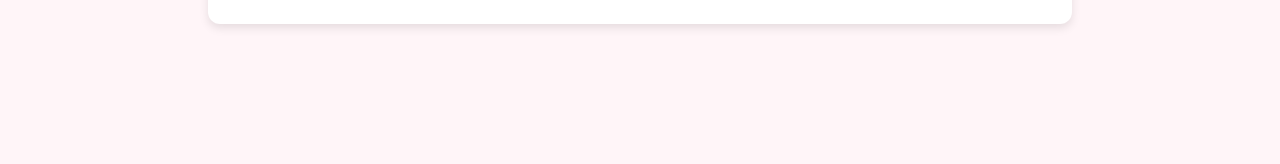
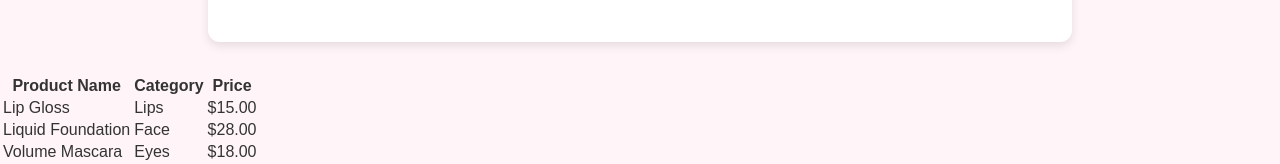
Before and after one commit to teelXO/Make-up, a plain HTML site: page index.html in a window 1280 px wide. Shown: the part 1369-1533 px from the top of the page. Before the commit the page ends 1425 px from the top, so only its background shows below. Drawn offline with Linux system fonts and the light colour scheme.

Commit message:
Add product table to index.html
Added a product table with product details.

```diff
--- a/index.html
+++ b/index.html
@@ -1,4 +1,4 @@
-<!DOCTYPE html>
+mi<!DOCTYPE html>
 <html lang="en">
 <head>
   <meta charset="UTF-8">
@@ -260,3 +260,32 @@
 
 </body>
 </html>
+<table>
+    <thead>
+      <tr>
+        <th>Product Name</th>
+        <th>Category</th>
+        <th>Price</th>
+      </tr>
+    </thead>
+    <tbody>
+      <tr>
+        <td>Lip Gloss</td>
+        <td>Lips</td>
+        <td>$15.00</td>
+      </tr>
+      <tr>
+        <td>Liquid Foundation</td>
+        <td>Face</td>
+        <td>$28.00</td>
+      </tr>
+      <tr>
+        <td>Volume Mascara</td>
+        <td>Eyes</td>
+        <td>$18.00</td>
+      </tr>
+    </tbody>
+  </table>
+
+</body>
+</html>
```
